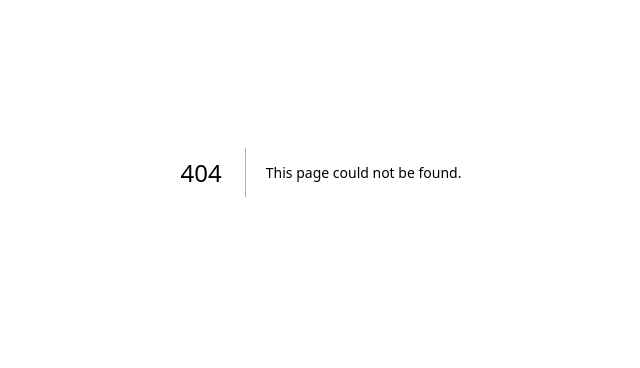
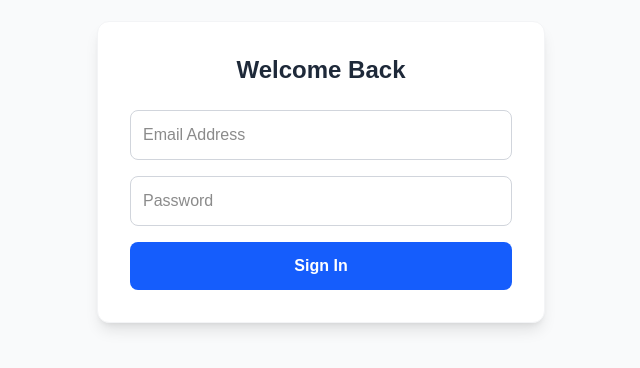
Before and after one commit to alhaz-431/front-smarttask, a Next.js app: page /login in a window 1280 px wide. Before the commit this address had no page. Shown: the part 228-596 px from the top of the page, without its empty margins (319-959 px from the left). Built offline with nearby package versions, Linux system fonts and the light colour scheme; no server answers.

Commit message:
Update API configuration with env variables

```diff
--- /dev/null
+++ b/src/app/(auth)/login/page.tsx
@@ -0,0 +1,56 @@
+"use client";
+
+import { useState } from "react";
+import { useRouter } from "next/navigation";
+import api from "@/lib/axios";
+import { Loader2 } from "lucide-react";
+
+export default function LoginPage() {
+  const [formData, setFormData] = useState({ email: "", password: "" });
+  const [loading, setLoading] = useState(false);
+  const router = useRouter();
+
+  const handleSubmit = async (e: React.FormEvent) => {
+    e.preventDefault();
+    setLoading(true);
+    try {
+      const response = await api.post("/auth/login", formData);
+      localStorage.setItem("token", response.data.token);
+      router.push("/dashboard/projects");
+    } catch (error) {
+      alert("Login failed. Please check your credentials.");
+    } finally {
+      setLoading(false);
+    }
+  };
+
+  return (
+    <div className="min-h-screen flex items-center justify-center bg-gray-50 px-4">
+      <div className="max-w-md w-full bg-white p-8 rounded-xl shadow-lg border border-gray-100">
+        <h2 className="text-2xl font-bold text-center text-gray-800 mb-6">Welcome Back</h2>
+        <form onSubmit={handleSubmit} className="space-y-4">
+          <input
+            type="email"
+            placeholder="Email Address"
+            className="w-full p-3 border border-gray-300 rounded-lg focus:ring-2 focus:ring-blue-500 outline-none transition"
+            onChange={(e) => setFormData({ ...formData, email: e.target.value })}
+            required
+          />
+          <input
+            type="password"
+            placeholder="Password"
+            className="w-full p-3 border border-gray-300 rounded-lg focus:ring-2 focus:ring-blue-500 outline-none transition"
+            onChange={(e) => setFormData({ ...formData, password: e.target.value })}
+            required
+          />
+          <button
+            disabled={loading}
+            className="w-full bg-blue-600 hover:bg-blue-700 text-white font-semibold py-3 rounded-lg transition flex justify-center items-center"
+          >
+            {loading ? <Loader2 className="animate-spin" /> : "Sign In"}
+          </button>
+        </form>
+      </div>
+    </div>
+  );
+}
--- /dev/null
+++ b/src/lib/axios.ts
@@ -0,0 +1,15 @@
+import axios from 'axios';
+
+const api = axios.create({
+  baseURL: process.env.NEXT_PUBLIC_API_URL,
+});
+
+api.interceptors.request.use((config) => {
+  const token = localStorage.getItem('token');
+  if (token) {
+    config.headers.Authorization = `Bearer ${token}`;
+  }
+  return config;
+});
+
+export default api;
```
Also changed, not shown: package.json (+6 -1 lines), src/app/(auth)/signup/page.tsx (added), 1 other file (tests, documents, lock files or other folders).
